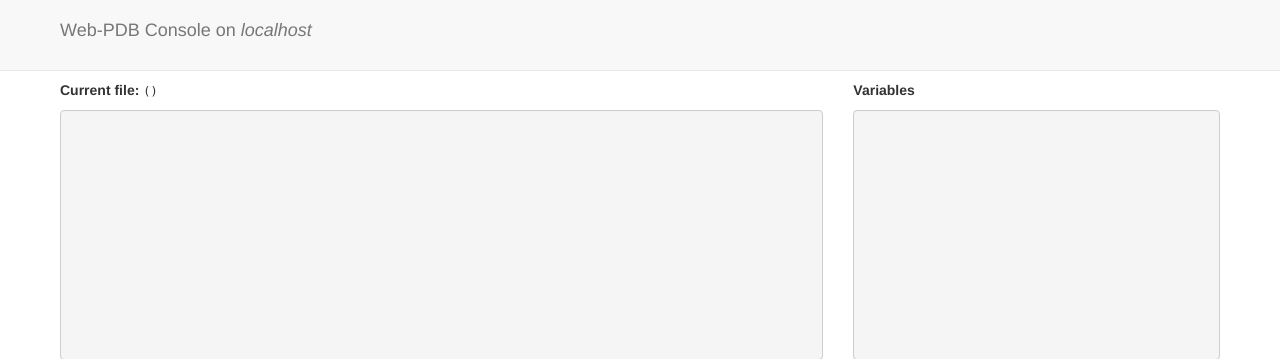
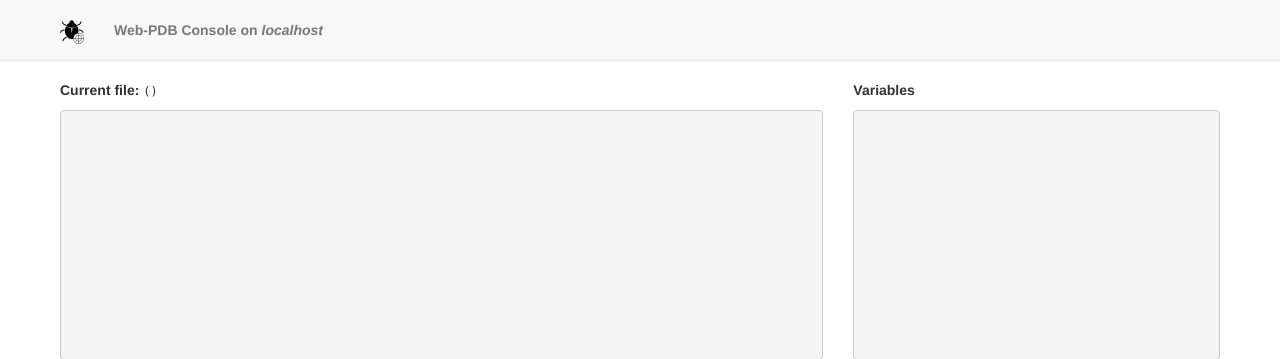
Before and after one commit to romanvm/python-web-pdb, a Bottle app: page / in a window 1280 px wide. Shown: the top 359 px of the page. Run offline with Bottle, Linux system fonts and the light colour scheme; some libraries are stand-ins or nearby versions.

Commit message:
Adds debugger icon

```diff
--- a/web_pdb/static/css/web-console.css
+++ b/web_pdb/static/css/web-console.css
@@ -22,3 +22,7 @@ html, body {
 .filename {
   font-size: 0.85em;
 }
+
+.navbar-text {
+  font-weight: bold;
+}
--- a/web_pdb/templates/index.html
+++ b/web_pdb/templates/index.html
@@ -5,6 +5,7 @@
   <meta http-equiv="X-UA-Compatible" content="IE=edge">
   <meta name="viewport" content="width=device-width, initial-scale=1">
   <title></title>
+  <link rel="icon" href="static/img/debug.png" type="image/png">
   <link rel="stylesheet" type="text/css" href="static/css/bootstrap.min.css">
   <link rel="stylesheet" type="text/css" href="static/css/prism.css">
   <link rel="stylesheet" type="text/css" href="static/css/web-console.css">
@@ -17,7 +18,8 @@
   <nav class="navbar navbar-default navbar-fixed-top">
     <div class="container">
       <div class="navbar-header">
-        <p class="navbar-brand"><span id="host"></span></p>
+        <div class="navbar-brand"><img src="static/img/debug.png"></div>
+        <p id="host" class="navbar-text"></p>
       </div>
     </div>
   </nav>
--- a/web_pdb/wsgi_app.py
+++ b/web_pdb/wsgi_app.py
@@ -10,6 +10,8 @@ import os
 import bottle
 
 __all__ = ['app']
+
+bottle.debug(True)
 
 cwd = os.path.dirname(os.path.abspath(__file__))
 bottle.TEMPLATE_PATH.append(os.path.join(cwd, 'templates'))
```
Also changed, not shown: web_pdb/static/img/debug.png (added), 1 other file.
